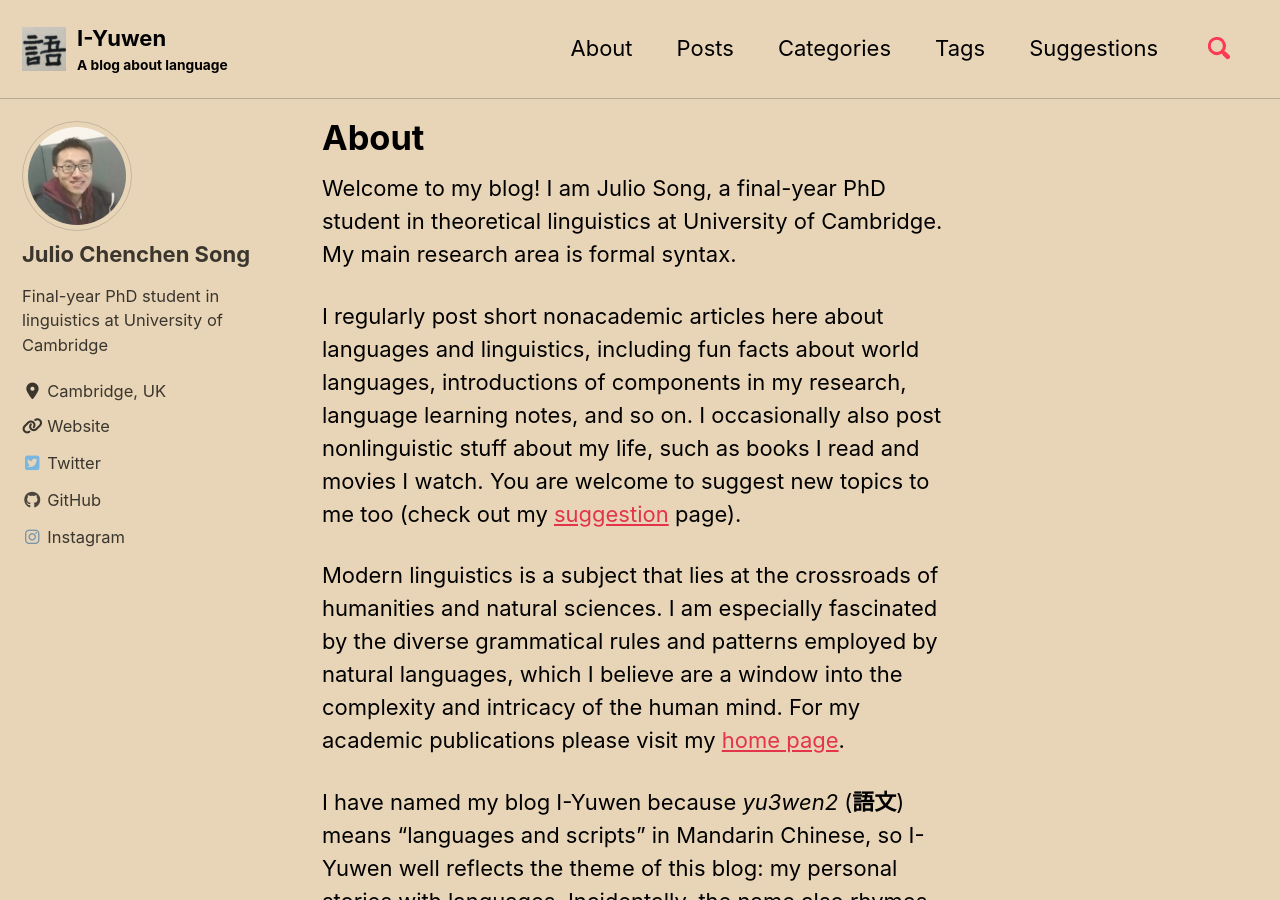
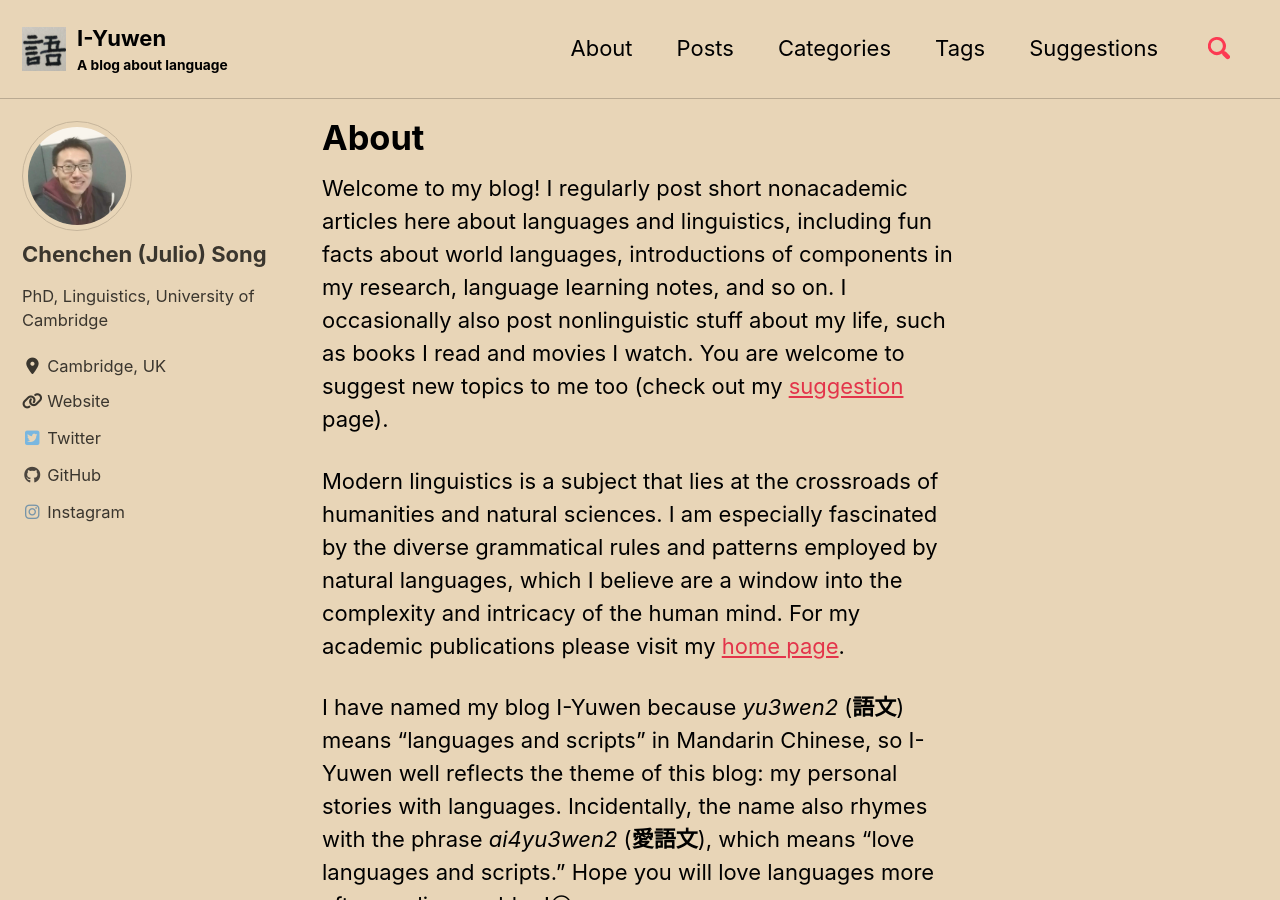
Before and after one commit to juliosong/blog, a Jekyll site: the page built from _pages/about.md, in a window 1280 px wide and 900 px high. Built offline with Jekyll 4.4.1, drawn with Linux system fonts in a browser that asks for light colours; cached includes are drawn as plain includes; nearby versions of some CDN libraries; some web fonts are replaced; comment, search, counter and statistics services are not loaded.

Commit message:
updated phd status

```diff
--- a/_config.yml
+++ b/_config.yml
@@ -108,9 +108,9 @@ analytics:
 
 # Site Author
 author:
-  name             : "Julio Chenchen Song"
+  name             : "Chenchen (Julio) Song"
   avatar           : "/assets/images/bio-photo.jpg" # path of avatar image, e.g. "/assets/images/bio-photo.jpg"
-  bio              : "Final-year PhD student in linguistics at University of Cambridge"
+  bio              : "PhD, Linguistics, University of Cambridge"
   location         : "Cambridge, UK"
   email            :
   links:
--- a/_pages/about.md
+++ b/_pages/about.md
@@ -3,9 +3,7 @@ title: "About"
 permalink: /about/
 ---
 
-Welcome to my blog! I am Julio Song, a final-year PhD student in theoretical linguistics at University of Cambridge. My main research area is formal syntax.
-
-I regularly post short nonacademic articles here about languages and linguistics, including fun facts about world languages, introductions of components in my research, language learning notes, and so on. I occasionally also post nonlinguistic stuff about my life, such as books I read and movies I watch. You are welcome to suggest new topics to me too (check out my [suggestion](../suggestion) page).
+Welcome to my blog! I regularly post short nonacademic articles here about languages and linguistics, including fun facts about world languages, introductions of components in my research, language learning notes, and so on. I occasionally also post nonlinguistic stuff about my life, such as books I read and movies I watch. You are welcome to suggest new topics to me too (check out my [suggestion](../suggestion) page).
 
 Modern linguistics is a subject that lies at the crossroads of humanities and natural sciences. I am especially fascinated by the diverse grammatical rules and patterns employed by natural languages, which I believe are a window into the complexity and intricacy of the human mind. For my academic publications please visit my [home page](https://www.juliosong.com).
 
```
